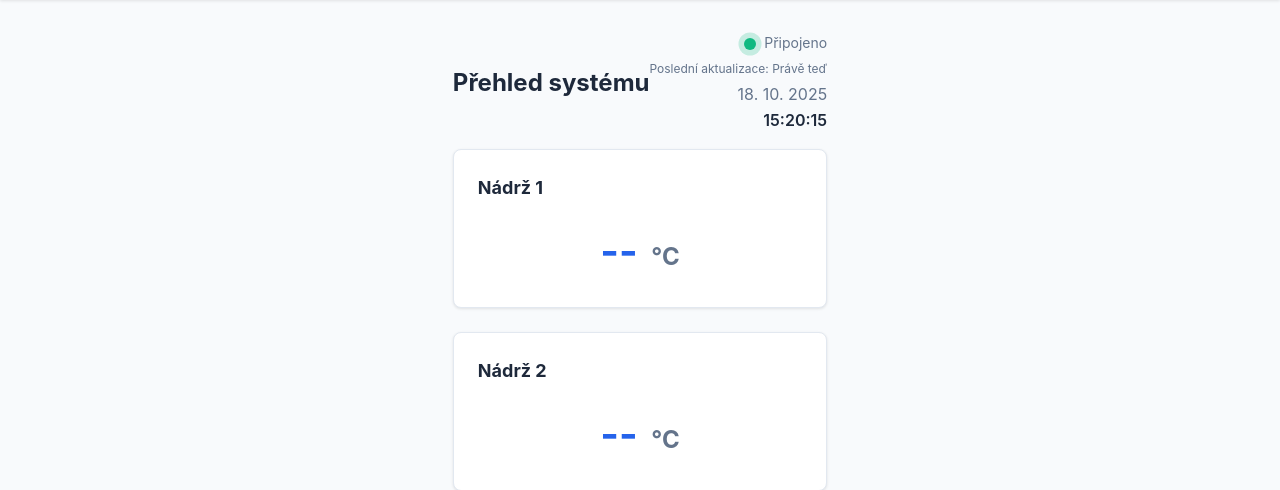
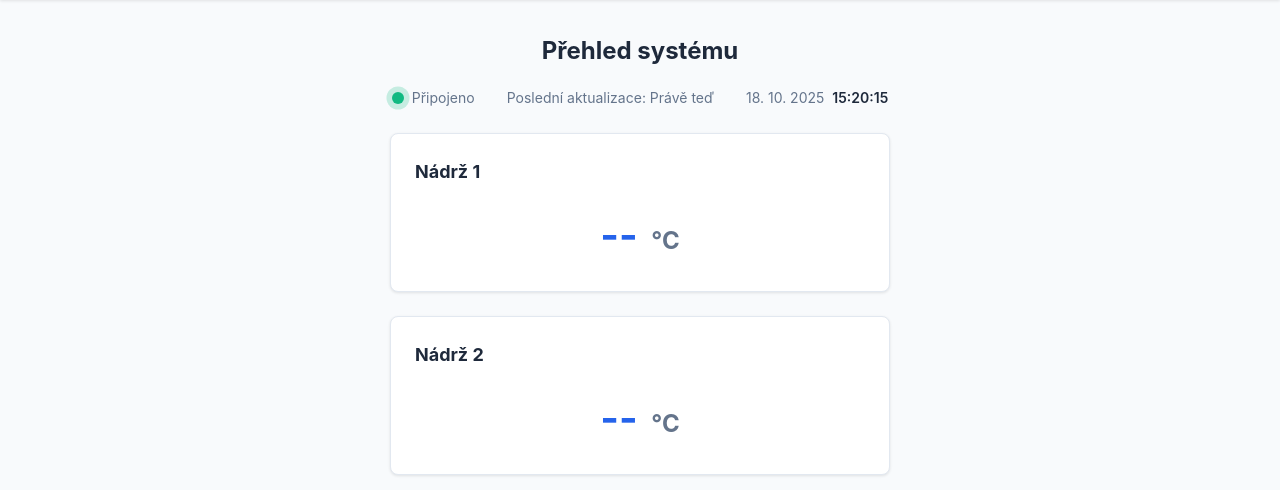
Before and after one commit to jardahrazdera/beatrice-ttcs-flask, a Flask app: page / in a window 1280 px wide. Shown: the part 71-561 px from the top of the page. Run offline with Flask 3, Linux system fonts and the light colour scheme; the visitor is signed in with stand-in values (Sample User, id 1); data that the repository does not hold is empty.

Commit message:
Reorganize dashboard header layout
- Center main title at top
- Display status items in horizontal centered row below title
- Improve visual hierarchy and balance
- Better spacing between status elements

```diff
--- a/templates/dashboard.html
+++ b/templates/dashboard.html
@@ -8,18 +8,20 @@
 
 {% block content %}
 <div class="dashboard">
-    <div style="display: flex; justify-content: space-between; align-items: center; margin-bottom: 1rem;">
-        <h2 style="margin: 0;">Přehled systému</h2>
-        <div style="text-align: right;">
-            <div style="display: flex; align-items: center; gap: 0.5rem; justify-content: flex-end; margin-bottom: 0.25rem;">
+    <div style="margin-bottom: 1.5rem;">
+        <h2 style="margin: 0 0 1rem 0; text-align: center;">Přehled systému</h2>
+        <div style="display: flex; align-items: center; justify-content: center; gap: 2rem; flex-wrap: wrap;">
+            <div style="display: flex; align-items: center; gap: 0.5rem;">
                 <span id="connection-pulse" class="connection-pulse"></span>
                 <span id="connection-status" style="font-size: 0.875rem; color: var(--text-secondary);">Připojování...</span>
             </div>
-            <div id="last-update" style="font-size: 0.75rem; color: var(--text-secondary); margin-bottom: 0.25rem;">
+            <div id="last-update" style="font-size: 0.875rem; color: var(--text-secondary);">
                 Poslední aktualizace: --
             </div>
-            <div id="current-date" style="font-size: 1rem; color: var(--text-secondary);"></div>
-            <div id="current-time" style="font-size: 1rem; font-weight: 600; color: var(--text-primary);"></div>
+            <div style="display: flex; align-items: center; gap: 0.5rem;">
+                <div id="current-date" style="font-size: 0.875rem; color: var(--text-secondary);"></div>
+                <div id="current-time" style="font-size: 0.875rem; font-weight: 600; color: var(--text-primary);"></div>
+            </div>
         </div>
     </div>
 
```
